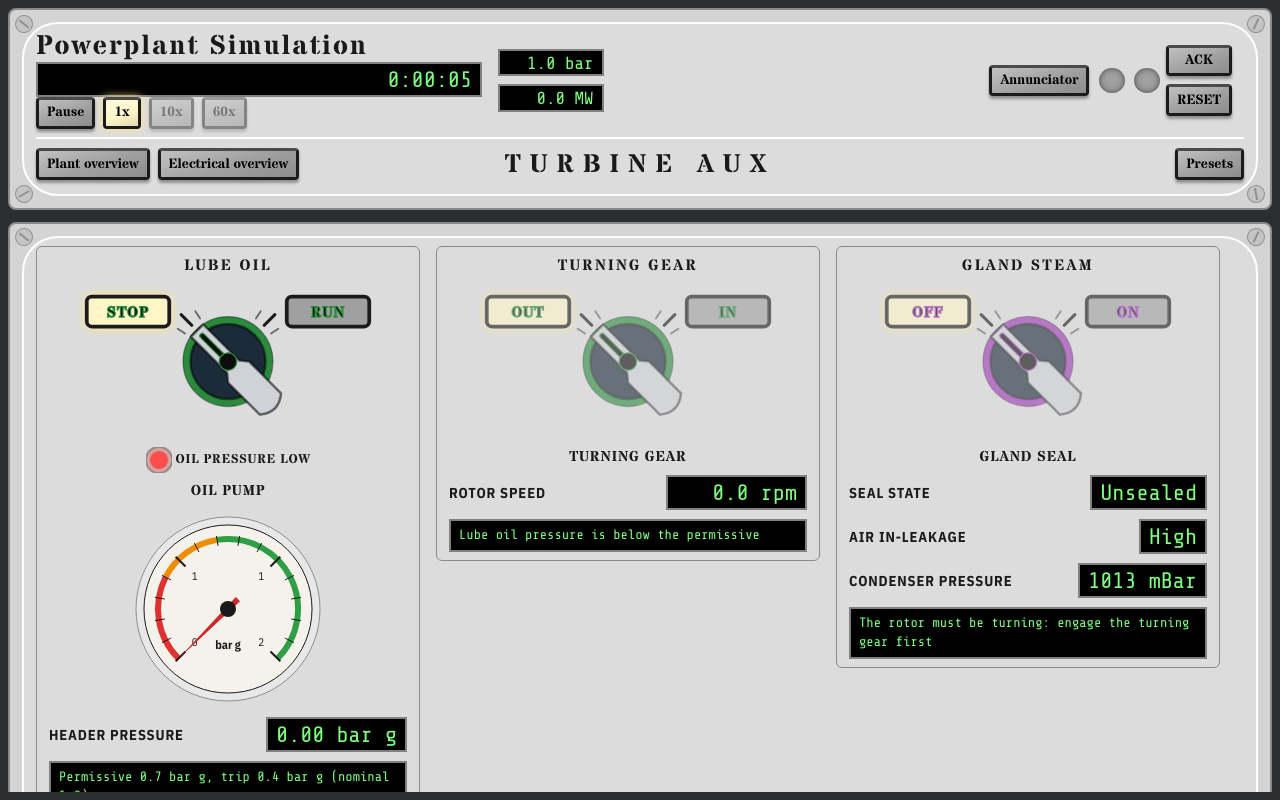
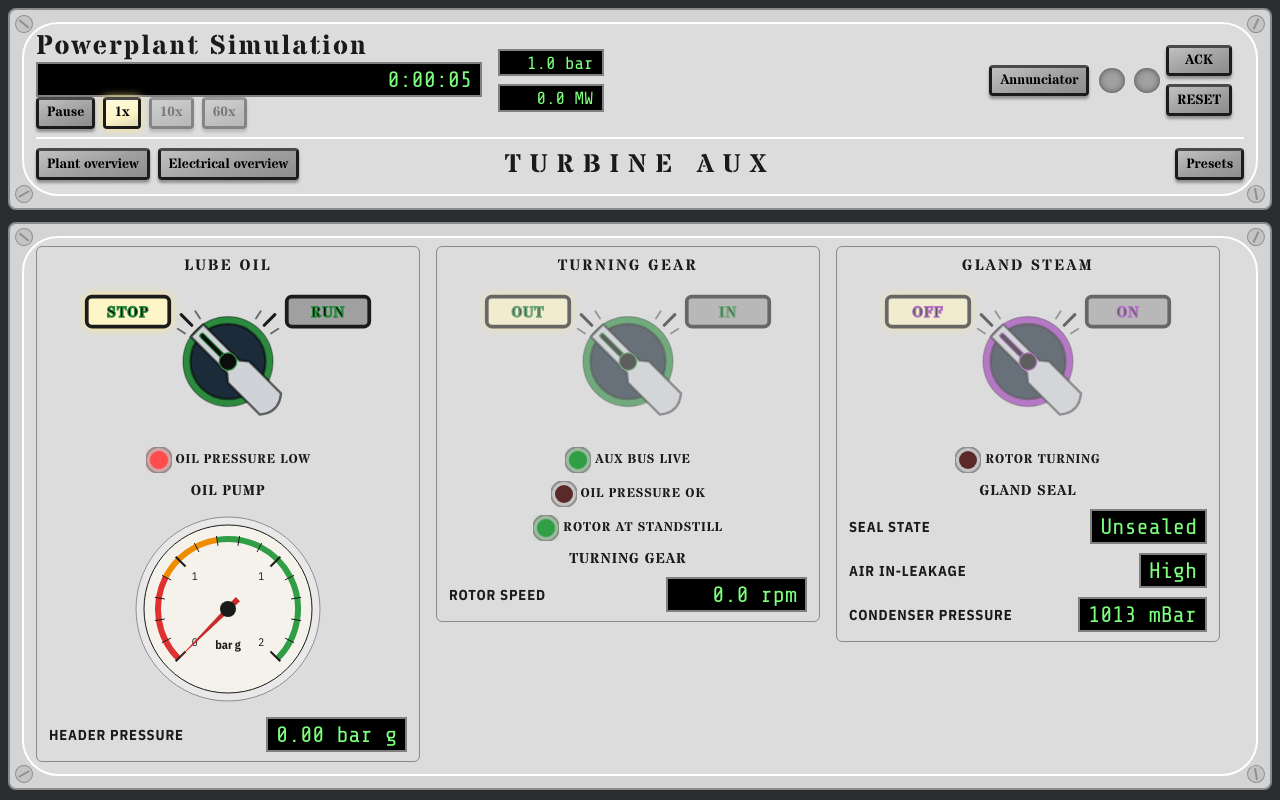
Before and after one commit to NarubyRiverlione/steamboiler, a React (Vite) app: page /turbine-aux in a window 1280 px wide. Built offline with nearby package versions, Linux system fonts and the light colour scheme.

Commit message:
Turbine aux page: permissive lamps instead of message lines (#178)
Co-Authored-By: Claude Sonnet 5.5 <noreply@anthropic.com>

```diff
--- a/src/components/TurbineAux/GlandSteamGroup.tsx
+++ b/src/components/TurbineAux/GlandSteamGroup.tsx
@@ -1,10 +1,10 @@
-/** Gland Steam group of the Turbine aux page: the gland steam switch, the seal state, the air in-leakage effect, the condenser pressure and the reasons for a refusal or an automatic shut-off (ADR 0047). */
+/** Gland Steam group of the Turbine aux page: the gland steam switch, the seal state, the air in-leakage effect, the condenser pressure and the Rotor turning permissive lamp (ADR 0047, ADR 0054). */
 
-import { useState } from "react"
 import type { CondenserState, TurbineState } from "../../context/PowerPlantState"
 import { glandSteamRefusal } from "../../context/Turbine/GlandSteam"
 import { rotorTurns } from "../../context/Turbine/TurningGear"
 import { Display } from "../board/Display"
+import { Lamp } from "../board/Lamp"
 import { TurnSwitch } from "../board/TurnSwitch"
 
 type GlandSteamGroupProps = {
@@ -14,36 +14,11 @@ type GlandSteamGroupProps = {
 }
 
 const UNSEALED_LEAK_TEXT = "High"
-const SHUT_OFF_TEXT = "Gland steam shut off: the rotor stopped turning"
-
-// The plant shuts the steam off when the rotor stops; the state keeps no trace, so the group remembers it until the steam is back on. An operator switch-off is not one.
-function useAutoShutOff(on: boolean, turns: boolean): { autoShutOff: boolean; markOperatorSwitch: () => void } {
-  const [prevOn, setPrevOn] = useState<boolean>(on)
-  const [shutOff, setShutOff] = useState<boolean>(false)
-  const [operatorSwitched, setOperatorSwitched] = useState<boolean>(false)
-  if (on !== prevOn) {
-    setPrevOn(on)
-    setShutOff(on ? false : !turns && !operatorSwitched)
-    setOperatorSwitched(false)
-  }
-  return {
-    autoShutOff: shutOff && !on,
-    markOperatorSwitch: () => {
-      setOperatorSwitched(true)
-    },
-  }
-}
 
 export function GlandSteamGroup({ turbine, condenser, onToggleGlandSteam }: GlandSteamGroupProps) {
   const on: boolean = turbine.glandSteamOn
   // Shutting off is always allowed; only an admission can be refused
   const refusal: string | undefined = on ? undefined : glandSteamRefusal(turbine)
-  const { autoShutOff, markOperatorSwitch } = useAutoShutOff(on, rotorTurns(turbine))
-  const toggle = (): void => {
-    markOperatorSwitch()
-    onToggleGlandSteam()
-  }
-  const message: string | undefined = autoShutOff ? SHUT_OFF_TEXT : refusal
   return (
     <div className="board-group">
       <h3 className="board-group-title">Gland steam</h3>
@@ -54,11 +29,12 @@ export function GlandSteamGroup({ turbine, condenser, onToggleGlandSteam }: Glan
           offLabel="OFF"
           onLabel="ON"
           on={on}
-          onToggle={toggle}
+          onToggle={onToggleGlandSteam}
           disabled={refusal !== undefined}
           title={refusal}
         />
       </div>
+      <Lamp lit={rotorTurns(turbine)} tone="ok" label="Rotor turning" />
       <span className="board-readout-label">Gland seal</span>
       <div className="board-readout">
         <span>Seal state</span>
@@ -70,9 +46,12 @@ export function GlandSteamGroup({ turbine, condenser, onToggleGlandSteam }: Glan
       </div>
       <div className="board-readout">
         <span>Condenser pressure</span>
-        <Display label="Condenser pressure" text={`${condenser.pressure.toFixed(0)} mBar`} widest="1100 mBar" />
+        <Display
+          label="Condenser pressure"
+          text={`${condenser.pressure.toFixed(0)} mBar`}
+          widest="1100 mBar"
+        />
       </div>
-      {message !== undefined && <p className="board-lcd-msg">{message}</p>}
     </div>
   )
 }
--- a/src/components/TurbineAux/LubeOilGroup.tsx
+++ b/src/components/TurbineAux/LubeOilGroup.tsx
@@ -8,7 +8,7 @@ import { Lamp } from "../board/Lamp"
 import { RoundGauge, type GaugeZone } from "../board/RoundGauge"
 import { TurnSwitch } from "../board/TurnSwitch"
 
-const { NominalPressure, PermissivePressure, TripPressure } = CstOil
+const { PermissivePressure, TripPressure } = CstOil
 
 const PRESSURE_SCALE_MAX = 1.5 // bar g, dial end: past the nominal pressure so the green zone has room
 
@@ -59,10 +59,6 @@ export function LubeOilGroup({ oil, onToggleOilPump }: LubeOilGroupProps) {
         <span>Header pressure</span>
         <Display label="Header pressure" text={`${smoothPressure.toFixed(2)} bar g`} widest="9.99 bar g" />
       </div>
-      <p className="board-lcd-msg">
-        Permissive {PermissivePressure.toFixed(1)} bar g, trip {TripPressure.toFixed(1)} bar g (nominal{" "}
-        {NominalPressure.toFixed(1)})
-      </p>
     </div>
   )
 }
--- a/src/components/TurbineAux/TurbineAux.tsx
+++ b/src/components/TurbineAux/TurbineAux.tsx
@@ -8,19 +8,19 @@ import { isBusLive } from "../../context/AuxiliaryBus"
 import { TurningGearGroup } from "./TurningGearGroup"
 
 function TurbineAux() {
-  const {
-    state,
-    toggleOilPump,
-    toggleTurningGear,
-    toggleGlandSteam,
-  } = usePowerPlant()
+  const { state, toggleOilPump, toggleTurningGear, toggleGlandSteam } = usePowerPlant()
   const { Oil: oil, Turbine: turbine, Condenser: condenser } = state
 
   return (
     <PanelFrame title="Turbine aux">
       <div className="board-turbine-aux-main">
         <LubeOilGroup oil={oil} onToggleOilPump={toggleOilPump} />
-        <TurningGearGroup turbine={turbine} oil={oil} busLive={isBusLive(state)} onToggleTurningGear={toggleTurningGear} />
+        <TurningGearGroup
+          turbine={turbine}
+          oil={oil}
+          busLive={isBusLive(state)}
+          onToggleTurningGear={toggleTurningGear}
+        />
         <GlandSteamGroup turbine={turbine} condenser={condenser} onToggleGlandSteam={toggleGlandSteam} />
       </div>
     </PanelFrame>
--- a/src/components/TurbineAux/TurningGearGroup.tsx
+++ b/src/components/TurbineAux/TurningGearGroup.tsx
@@ -1,9 +1,11 @@
-/** Turning Gear group of the Turbine aux page: the gear switch (its position is the gear state; the steam throws it OUT), the slow rotor speed and the reason an engage is refused (ADR 0051). */
+/** Turning Gear group of the Turbine aux page: the gear switch (its position is the gear state; the steam throws it OUT), the slow rotor speed and the three permissive lamps (ADR 0051, ADR 0054). */
 
 import { CstTurningGear } from "../../context/const"
 import type { OilState, TurbineState } from "../../context/PowerPlantState"
+import { isAtOilPermissive } from "../../context/Oil/OilTick"
 import { turningGearRefusal } from "../../context/Turbine/TurningGear"
 import { Display } from "../board/Display"
+import { Lamp } from "../board/Lamp"
 import { TurnSwitch } from "../board/TurnSwitch"
 import useRampUp from "../../utils/useRampUp"
 
@@ -39,12 +41,14 @@ export function TurningGearGroup({ turbine, oil, busLive, onToggleTurningGear }:
           title={refusal}
         />
       </div>
+      <Lamp lit={busLive} tone="ok" label="Aux bus live" />
+      <Lamp lit={isAtOilPermissive(oil)} tone="ok" label="Oil pressure OK" />
+      <Lamp lit={turbine.rpm <= CstTurningGear.StandstillRpm} tone="ok" label="Rotor at standstill" />
       <span className="board-readout-label">Turning gear</span>
       <div className="board-readout">
         <span>Rotor speed</span>
         <Display label="Rotor speed" text={`${shownRpm.toFixed(1)} rpm`} widest="9999.9 rpm" />
       </div>
-      {refusal !== undefined && <p className="board-lcd-msg">{refusal}</p>}
     </div>
   )
 }
```
Also changed, not shown: 2 other files (tests, documents, lock files or other folders).
